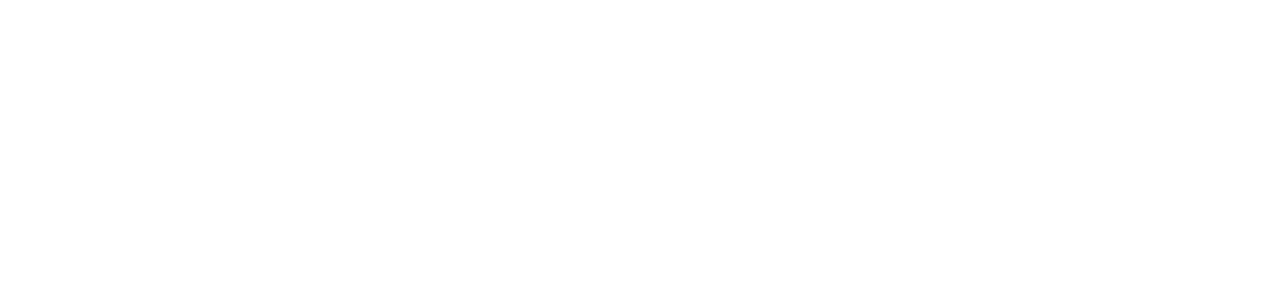
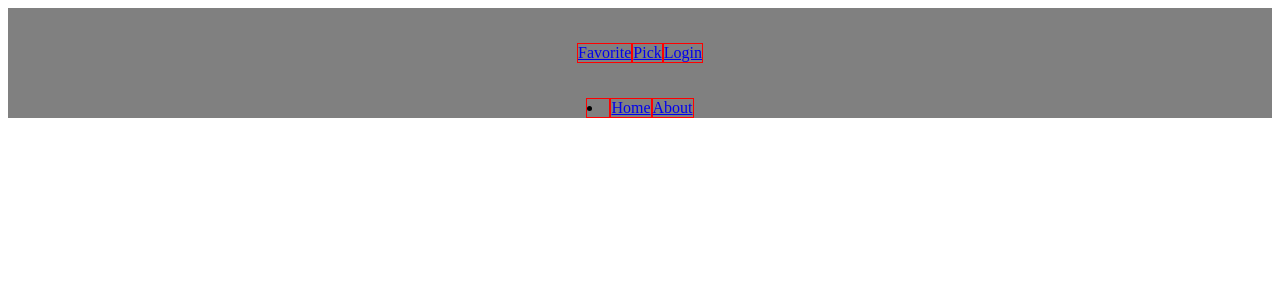
Before and after one commit to rlawksml/MRP, a React app: page / in a window 1280 px wide. Shown: the top 300 px of the page. Built offline with nearby package versions, Linux system fonts and the light colour scheme.

Commit message:
web grid design css change

```diff
--- /dev/null
+++ b/src/App.css
@@ -0,0 +1 @@
+@import url('https://fonts.googleapis.com/css2?family=Noto+Sans+KR:wght@100;300;400;500;700&display=swap');
--- a/src/App.tsx
+++ b/src/App.tsx
@@ -1,11 +1,12 @@
 import * as React from 'react'
 import ResetCss from './style/reset';
+// import Appcss from './App'
+import Home from './pages/Home'
 
 const App = () => {
     return(
     <>
-
-
+        <Home/>
     </>);
 
 }
--- a/src/Index.html
+++ b/src/Index.html
@@ -1,10 +1,10 @@
 <!DOCTYPE html>
-<html lang="ko">
+<html lang="en">
 <head>
     <meta charset="UTF-8">
     <meta http-equiv="X-UA-Compatible" content="IE=edge">
     <meta name="viewport" content="width=device-width, initial-scale=1.0">
-    <title>MRP</title>
+    <title>Document</title>
 </head>
 <body>
     <div id="root"></div>
--- a/src/pages/Home.css
+++ b/src/pages/Home.css
@@ -0,0 +1,38 @@
+@import url('https://fonts.googleapis.com/css2?family=Noto+Sans+KR:wght@100;300;400;500;700&display=swap');
+
+body{
+    height: 100%;
+    overflow-x: hidden;
+
+}
+.container{
+    border: 1px solie green;
+    height: 90px;
+}
+
+.GNB{
+    display: flex;
+    align-items: center;
+    justify-content: center;
+    height: 100%;
+    background-color: grey;
+    border: 1px solie blue;
+}
+
+.SideBar{
+    border: 1px solie green;
+
+}
+
+.S-GNB{
+    display: flex;
+    align-items: center;
+    justify-content: center;
+    height: 100%;
+    background-color: grey;
+    border: 1px solie blue;
+}
+
+li, a{
+    border: 1px solid red;
+}
--- a/src/pages/Home.tsx
+++ b/src/pages/Home.tsx
@@ -2,7 +2,31 @@
 import { Grid, Typography, Button } from '@material-ui/core';
 import styled from 'styled-components';
 import 'fontsource-roboto';
-
 import { randomInt } from 'mathjs';
 import { Redirect } from 'react-router';
 import { isBrowser } from 'react-device-detect';
+import './Home.css';
+
+const Home = () => {
+    return (
+            <>
+                    <div className="container">
+                        <div className="GNB">
+                            <a href="#">Favorite</a>
+                            <a href="#">Pick</a>
+                            <a href="#" id="login">Login</a>
+                        </div>
+                    </div>
+                    <div className="SideBar">
+                        <div className="S-GNB">
+                            <li></li>
+                            <a href="#">Home</a>
+                            <a href="#">About</a>
+                        </div>
+                    </div>
+
+            </>
+    );
+    }
+
+export default Home;
--- a/webpack.config.js
+++ b/webpack.config.js
@@ -17,7 +17,7 @@
     target: 'web',
     resolve: {
       modules: [path.join(__dirname, 'src'), 'node_modules'],
-      extensions: ['.ts', '.tsx', '.js'],
+      extensions: ['.ts', '.tsx', '.js', '.css', '.scss'],
     },
     module: {
       rules: [
```
Also changed, not shown: 9 other files (tests, documents, lock files or other folders).
